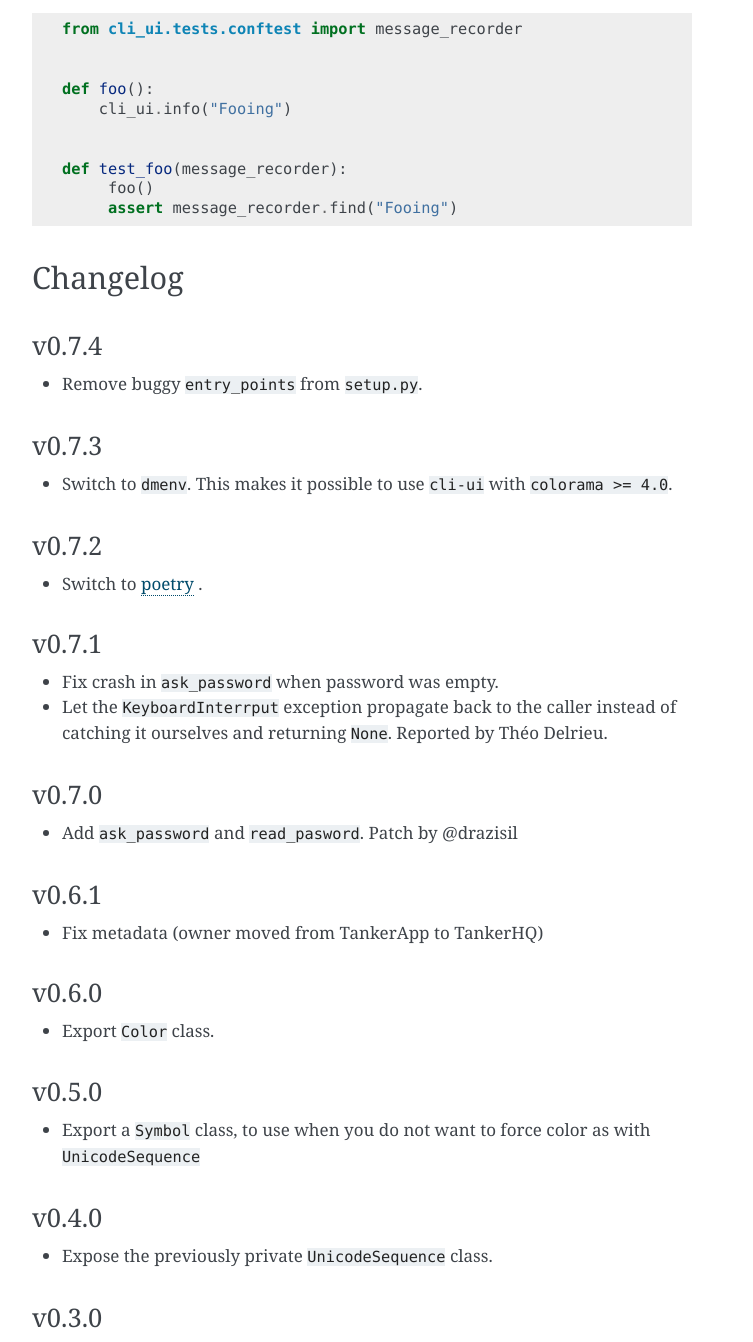
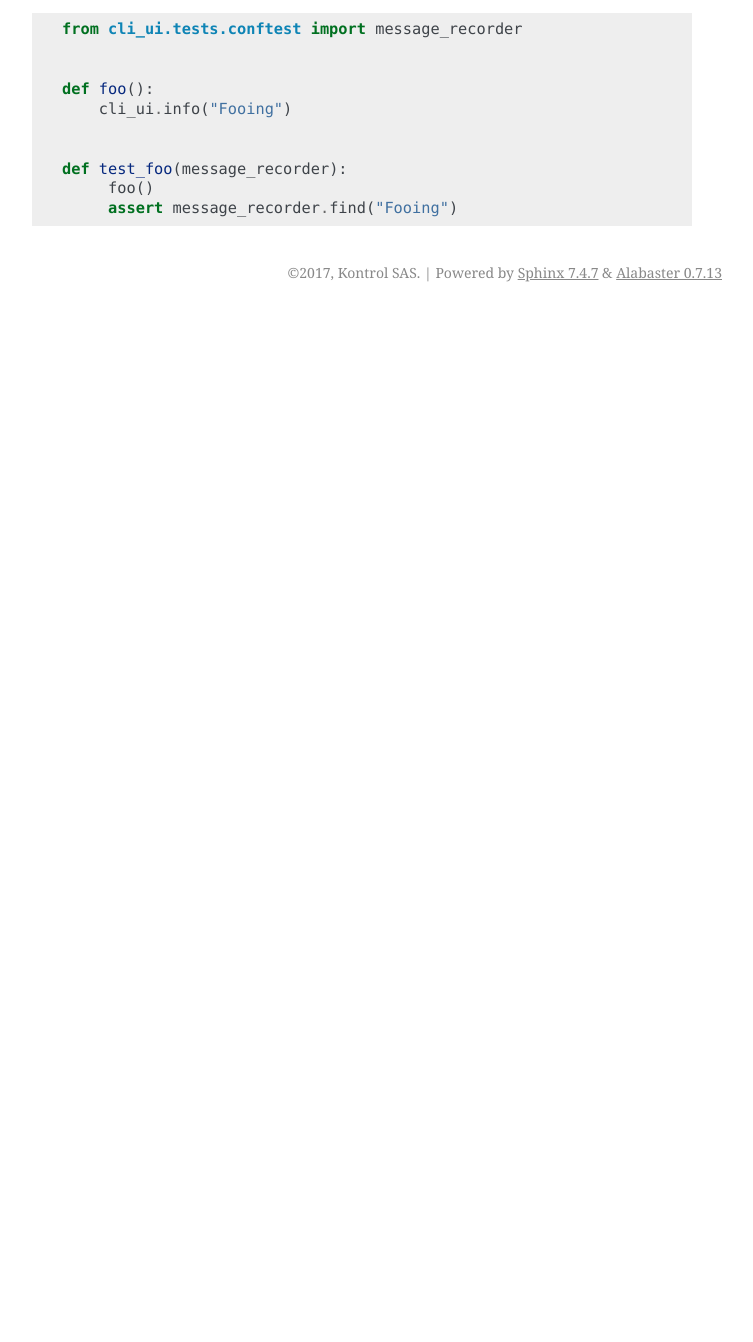
Before and after one commit to your-tools/python-cli-ui, a Sphinx documentation site: the page built from docs/index.rst, in a window 1280 px wide and 1400 px high, scrolled down 5082 px, cut to the strip 58-1400 px from the top of the window. Shown: the whole strip, without its empty margins (388-1141 px from the left). Built offline with Sphinx 7.4.7, drawn with Linux system fonts in a browser that asks for light colours; after the commit the page ends 5452 px from its top, so only the background shows below that; some of the changed text lies outside the part shown.

Commit message:
Extract Changelog from API documentation and update it

```diff
--- /dev/null
+++ b/CHANGELOG.rst
@@ -0,0 +1 @@
+docs/changelog.rst
--- a/docs/index.rst
+++ b/docs/index.rst
@@ -301,6 +313,7 @@
 
       >>> fav_food = cli_ui.ask_password("Guilty pleasure?")
       :: Guilty pleasure?
+      ****
 
       >>> fav_food
       'chocolate'
@@ -364,79 +377,3 @@
     def test_foo(message_recorder):
          foo()
          assert message_recorder.find("Fooing")
-
-
-Changelog
-----------
-
-v0.7.4
-++++++
-
-* Remove buggy ``entry_points`` from ``setup.py``.
-
-v0.7.3
-++++++
-
-* Switch to ``dmenv``. This makes it possible to use ``cli-ui`` with ``colorama >= 4.0``.
-
-v0.7.2
-++++++
-
-* Switch to `poetry <https://poetry.eustace.io>`_ .
-
-v0.7.1
-++++++
-
-* Fix crash in ``ask_password`` when password was empty.
-* Let the ``KeyboardInterrput`` exception propagate back to the caller instead of catching
-  it ourselves and returning ``None``. Reported by Théo Delrieu.
-
-v0.7.0
-++++++
-
-* Add ``ask_password`` and ``read_pasword``. Patch by @drazisil
-
-v0.6.1
-++++++
-
-* Fix metadata (owner moved from TankerApp to TankerHQ)
-
-v0.6.0
-++++++
-
-* Export ``Color`` class.
-
-v0.5.0
-++++++
-
-* Export a ``Symbol`` class, to use when you do not want to force
-  color as  with ``UnicodeSequence``
-
-v0.4.0
-++++++
-
-* Expose the previously private ``UnicodeSequence`` class.
-
-v0.3.0
-++++++
-
-* Add ``info_section``
-
-* Cosmetic changes about prefixes for ``debug``, ``warn`` and ``error``
-  messages. (See `#6 <https://github.com/TankerHQ/python-cli-ui/pull/6>`_
-  for the details)
-
-
-v0.2.0
-++++++
-
-* Add ``cli_ui.setup`` to configure things like verbosity and when to
-  use colored output (#3)
-
-* Add a ``message_recorder`` in ``cli_ui.tests.conf`` that can
-  be used as a ``pytest`` fixture in other projects.
-
-v0.1.0
-+++++++
-
-First public release.
```
Also changed, not shown: other parts of docs/index.rst (+13 -1 lines), docs/changelog.rst (added, +104 -0 lines).
